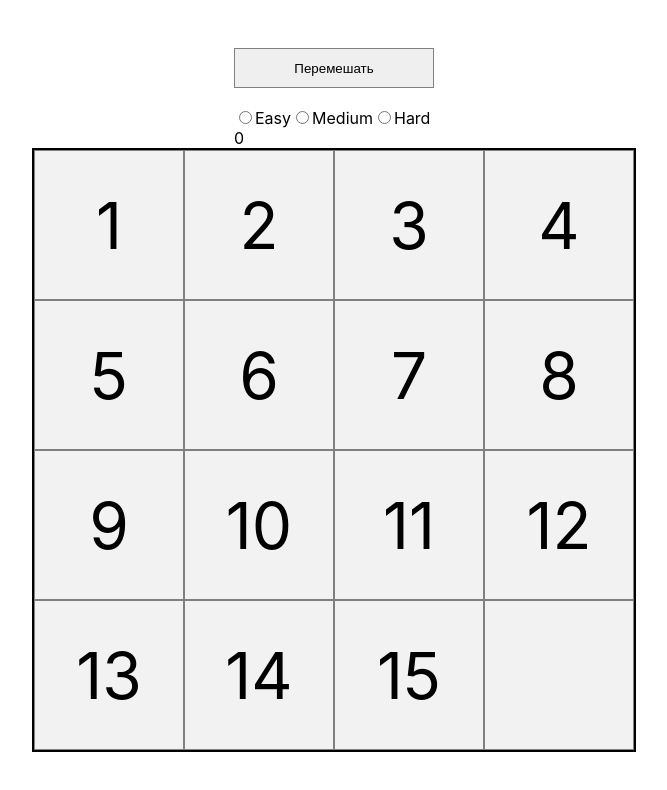
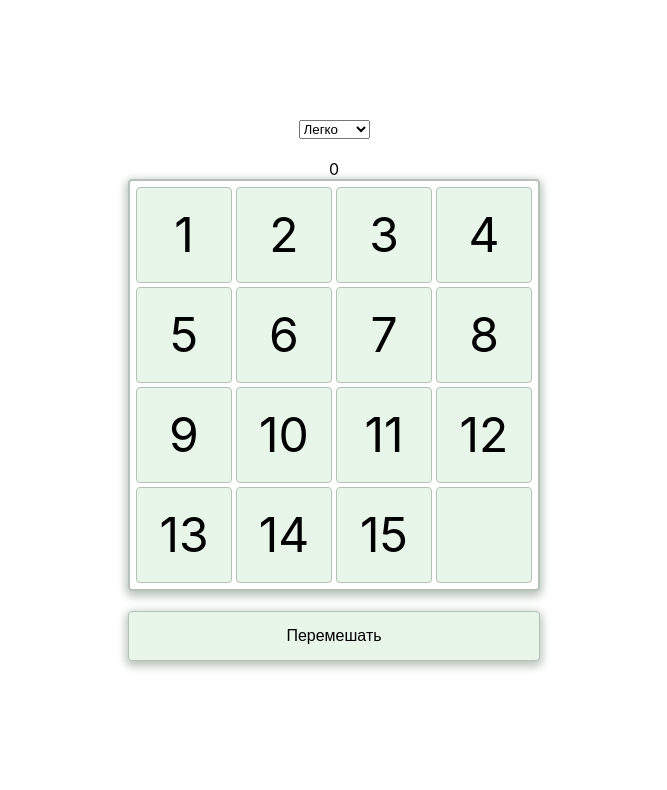
Before and after one commit to SashaBianco/barley-break, a React (Create React App) app: page / in a window 1280 px wide. Shown: the top 790 px of the page, without its empty margins (306-973 px from the left). Built offline with nearby package versions, Linux system fonts and the light colour scheme.

Commit message:
1.0.6
fix errors

```diff
--- a/src/App.js
+++ b/src/App.js
@@ -2,9 +2,13 @@ import styled from 'styled-components';
 import PlayingField from './components/PlayingField';
 import Panel from './components/Panel';
 import React, {useState} from 'react';
+import DifficultyLevel from "./components/DifficultyLevel";
+import Counter from "./components/Counter";
+
 
 const AppContainer = styled.div`
   height: 100vh;
+  width: 100%;
   display: flex;
   justify-content: center;
   align-items: center;
@@ -14,13 +18,28 @@ const AppContainer = styled.div`
 function App() {
 
   const [numbers, setNumbers] = useState(Array.from({length: 16}).map((_, i) => i < 15 ?  i+1 : null));
-  const [cells, setCell] = useState(numbers.map((i) => ({value: i})));
-  const [count, setCount] = useState(0);
-  const [diffLevel, setDiffLevel] = useState(0);
-  const [countShuffle, setCountShuffle] = useState(0);
+  const [cells, setCells] = useState(numbers.map((i) => ({value: i})));
+  const [stepCounter, setStepCounter] = useState(0);
+  const [countShuffle, setCountShuffle] = useState(50);
+
+
 
   const changeCount = () => {
-    setCount(count + 1);
+      setStepCounter(stepCounter + 1);
+  }
+
+  const compareArr = (first, second) => {
+      let isEqual = true;
+      for (let i = 0; i < first.length; i++) {
+          if (first[i] !== second[i]) {
+              isEqual = false;
+              break;
+          }
+      }
+
+      if (!isEqual) {
+        changeCount();
+      }
   }
 
   const mixingArray = () => {
@@ -31,29 +50,14 @@ function App() {
       const top = -4;
       const bottom = 4;
 
-      if (diffLevel === 0) {
-        alert('Выберите сложность')
-      };
-
       for (let i = 0; i < countShuffle; i++) {
           let shuffleOption = [];
           const indexNull = array.indexOf(null);
 
-        if (indexNull > 3) {
-          shuffleOption.push(top);
-        }
-
-        if (indexNull < 12) {
-          shuffleOption.push(bottom);
-        }
-
-        if (indexNull % 4 !== 0) {
-          shuffleOption.push(left);
-        }
-
-        if (indexNull % 4 !== 3) {
-          shuffleOption.push(right);
-        }
+          if (indexNull > 3) {shuffleOption.push(top)};
+          if (indexNull < 12) {shuffleOption.push(bottom)};
+          if (indexNull % 4 !== 0) {shuffleOption.push(left)};
+          if (indexNull % 4 !== 3) {shuffleOption.push(right)};
 
           const indexShuffleOption = Math.floor(Math.random() * shuffleOption.length);
           const indexRandomCell = shuffleOption[indexShuffleOption];
@@ -65,34 +69,88 @@ function App() {
       return array;
   }
 
+  const getArray = (value) => {
+    let array = [...numbers];
+    let arrayCopy = [...numbers];
+    let index = array.indexOf(value);
+    let leftValues = array.slice(0, index);
+    let rightValues = array.slice(index + 1);
+
+    const leftIndex = index - 1;
+    const topIndex = index - 4;
+    const bottomIndex = index + 4;
+    const rightIndex = index + 1;
+
+    if (array[rightIndex] === null && rightIndex % 4 !== 0) {
+        leftValues.push(null);
+        rightValues[0] = array[index];
+        array = leftValues.concat(rightValues);
+    }
+
+    if (array[leftIndex] === null && leftIndex % 4 !== 3) {
+        leftValues = array.slice(0, leftIndex);
+        leftValues.push(array[index], null);
+        array = leftValues.concat(rightValues);
+    }
+
+    if (array[bottomIndex] === null) {
+        leftValues.push(null);
+        rightValues[rightValues.indexOf(null)] = array[index];
+        array = leftValues.concat(rightValues);
+    }
+
+    if (array[topIndex] === null)  {
+        leftValues[leftValues.indexOf(null)] = array[index];
+        leftValues.push(null);
+        array = leftValues.concat(rightValues);
+    }
+
+    compareArr(array, arrayCopy);
+
+    return array;
+  }
+
   const handlerChangeState = (array) => {
       const Cell = array.map((i) => ({value: i}));
       setNumbers(array);
-    setCell(Cell);
+      setCells(Cell);
+  }
+
+  const getValueCell = (value) => {
+    const array = getArray(value);
+    handlerChangeState(array);
+  }
+
+  const getNewGame = () => {
+    const array = mixingArray();
+    handlerChangeState(array);
+    setStepCounter(0);
+  }
+
+  const getCountShuffle = (difficulty) => {
+      if (difficulty === 'easy') {setCountShuffle(50)};
+      if (difficulty === 'medium') {setCountShuffle(100)};
+      if (difficulty === 'hard') {setCountShuffle(300)};
   }
 
 
   return (
     <AppContainer>
+      <DifficultyLevel
+          onStateCountShuffle = {getCountShuffle}
+          getCountShuffle={getCountShuffle}
+      />
+      <Counter
+          value = {stepCounter}
+      />
+
+      <PlayingField
+          cells={cells}
+          getValueCell={getValueCell}
+      />
+
       <Panel
-        onNewGameRequest={mixingArray}
-        onStateChange={handlerChangeState}
-        count={count}
-        setCount={setCount}
-        diffLevel={diffLevel}
-        onStateDiffLevel={setDiffLevel}
-        countShuffle={countShuffle}
-        onStateCountShuffle={setCountShuffle}
-      />
-      <PlayingField
-        numbers={numbers}
-        cells={cells}
-        setCell={setCell}
-        setNumbers={setNumbers}
-        onStateChange={handlerChangeState}
-        count={count}
-        setCount={setCount}
-        onCountChange={changeCount}
+          onNewGameRequest={getNewGame}
       />
     </AppContainer>
   );
--- a/src/components/Cell.jsx
+++ b/src/components/Cell.jsx
@@ -3,83 +3,30 @@ import React from 'react';
 
 
 const Field = styled.div`
-border: 1px solid gray;
+border: 1px solid #b6c2b7;
 display: flex;
 justify-content: center;
 align-items: center;
-font-size: 4em;
-background: #f2f2f2;
+font-size: 3em;
+background: #e8f5e9;
+margin: 2px;
 cursor: pointer;
+border-radius: 4px;
+&:hover {
+    background: #c8e6c9;
+}
 `;
 
 const Cell = (props) => {
-
-    const compareArr = (array, array2) => {
-        let isEqual = true;
-        for (let i = 0; i < array.length; i++) {
-            if (array[i] !== array2[i]) {
-                isEqual = false;
-                break;
-            }
-        }
-
-        if (!isEqual) {
-            props.onCountChange();
-        }
-    }
-
-    const getCurrentArray = () => {
-        let array = [...props.numbers];
-        let arrayCopy = [...props.numbers];
-        let index = props.numbers.indexOf(props.cell.value);
-
-        let leftValues = array.slice(0, index);
-        let rightValues = array.slice(index + 1);
-
-        const leftIndex = index - 1;
-        const topIndex = index - 4;
-        const bottomIndex = index + 4;
-        const rightIndex = index + 1;
-
-        if (array[rightIndex] === null && rightIndex % 4 !== 0) {
-            leftValues.push(null);
-            rightValues[0] = array[index];
-            array = leftValues.concat(rightValues);
-        }
-
-        if (array[leftIndex] === null && leftIndex % 4 !== 3) {
-            leftValues = array.slice(0, leftIndex);
-            leftValues.push(array[index], null);
-            array = leftValues.concat(rightValues);
-        }
-
-        if (array[bottomIndex] === null) {
-            leftValues.push(null);
-            rightValues[rightValues.indexOf(null)] = array[index];
-            array = leftValues.concat(rightValues);
-        }
-
-        if (array[topIndex] === null)  {
-            leftValues[leftValues.indexOf(null)] = array[index];
-            leftValues.push(null);
-            array = leftValues.concat(rightValues);
-        }
-
-        compareArr(array, arrayCopy);
-
-        return array;
-    }
-
-    const moveCell = () => {
-        const array = getCurrentArray();
-        props.onStateChange(array);
-    }
+    const handleClick = () => {
+        props.getValueCell(props.value);
+    };
 
     return (
         <Field
-            onClick={moveCell}
+            onClick={handleClick}
         >
-            {props.cell.value}
+            {props.value}
         </Field>
 
     )
--- a/src/components/DifficultyLevel.jsx
+++ b/src/components/DifficultyLevel.jsx
@@ -1,30 +1,25 @@
+import styled from "styled-components";
+
+const Form = styled.div`
+    display: flex;
+    margin-bottom: 20px;
+`
 
 const DifficultyLevel = (props) => {
 
     const handlerChangeInput = (e) => {
-        const currentValue = e.target.value;
-
-        if (currentValue === 'Easy') {
-            props.onStateCountShuffle(50);
-          }
-
-        if (currentValue === 'Medium') {
-            props.onStateCountShuffle(100);
-          }
-
-        if (currentValue === 'Hard') {
-            props.onStateCountShuffle(300);
-          }
-
-        props.onStateDiffLevel(currentValue);
+        const value = e.target.value;
+        props.getCountShuffle(value);
     }
 
     return (
-        <form>
-                <input type="radio" name="difficultyLevel" value='Easy' checked={props.diffLevel === 'Easy' ? true : false} onChange={handlerChangeInput}/>Easy
-                <input type="radio" name="difficultyLevel" value='Medium' checked={props.diffLevel === 'Medium' ? true : false} onChange={handlerChangeInput}/>Medium
-                <input type="radio" name="difficultyLevel" value='Hard' checked={props.diffLevel === 'Hard' ? true : false} onChange={handlerChangeInput}/>Hard
-        </form>
+        <Form>
+            <select  onChange={handlerChangeInput}>
+                <option value='easy'>Легко</option>
+                <option value='medium'>Средне</option>
+                <option value='hard'>Сложно</option>
+            </select>
+        </Form>
     )
 }
 
--- a/src/components/Panel.jsx
+++ b/src/components/Panel.jsx
@@ -1,41 +1,38 @@
 import styled from "styled-components";
-import DifficultyLevel from "./DifficultyLevel";
-import Counter from "./Counter";
+
+const Container = styled.div`
+    width: 400px;
+    display: flex;
+    align-items: center;
+    margin: 20px;
+    flex-direction: column;
+`
 
 const Button = styled.button`
-    width: 200px;
-    height: 40px;
-    border: 1px solid gray;
+    width: 412px;
+    height: 50px;
+    border: 1px solid #b6c2b7;
     cursor: pointer;
-    margin-bottom: 20px;
+    background: #e8f5e9;
+    color: #000000;
+    border-radius: 4px;
+    font-size: 1em;
+    box-shadow: 0px 3px 10px 2px #b6c2b7;
+
+    &:hover {
+        background: #c8e6c9;
+    }
 `
 
-
-
 const Panel = (props) => {
-
-    const getDataForNewGame = () => {
-        const array = props.onNewGameRequest();
-        props.onStateChange(array);
-        props.setCount(0);
-    }
-
     return (
-        <div>
+        <Container>
             <Button
-                onClick={getDataForNewGame}
+                onClick={props.onNewGameRequest}
             >
                 Перемешать
             </Button>
-            <DifficultyLevel
-                diffLevel = {props.diffLevel}
-                onStateDiffLevel = {props.onStateDiffLevel}
-                onStateCountShuffle = {props.onStateCountShuffle}
-            />
-            <Counter
-                value = {props.count}
-            />
-        </div>
+        </Container>
     )
 }
 
--- a/src/components/PlayingField.jsx
+++ b/src/components/PlayingField.jsx
@@ -2,11 +2,14 @@ import styled from 'styled-components';
 import Cell from './Cell';
 
 const Container = styled.div`
-    width: 600px;
-    height: 600px;
-    border: 2px solid #000;
+    width: 400px;
+    height: 400px;
+    border: 2px solid #b6c2b7;
     display: grid;
-    grid-template-columns: 150px 150px 150px 150px;
+    grid-template-columns: 100px 100px 100px 100px;
+    padding: 4px;
+    box-shadow: 0px 3px 10px 2px #b6c2b7;
+    border-radius: 4px;
 `;
 
 const PlayingField = (props) => {
@@ -15,15 +18,9 @@ const PlayingField = (props) => {
         <Container>
             {props.cells.map(cell =>
                 <Cell
-                    cell = {cell}
+                    value = {cell.value}
                     key = {cell.value}
-                    numbers = {props.numbers}
-                    setNumbers = {props.setNumbers}
-                    setCell = {props.setCell}
-                    onStateChange={props.onStateChange}
-                    onCountChange={props.onCountChange}
-                    count={props.count}
-                    setCount={props.setCount}
+                    getValueCell={props.getValueCell}
                 />
             )}
         </Container>
```
Lines whose indentation alone changed are shown as unchanged.
